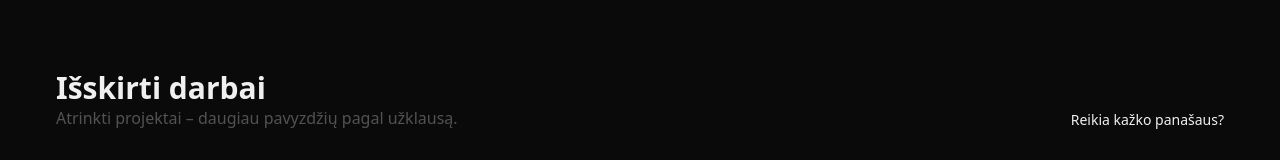
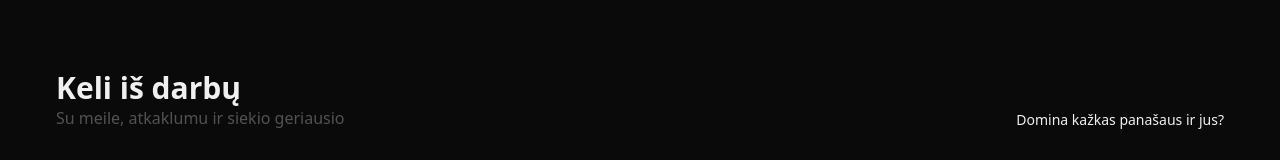
Before and after one commit to vytautasmedia/Vytautas-Portfolio, a React (Vite) app: page / in a window 1280 px wide. Shown: the part 673-833 px from the top of the page. Built offline with nearby package versions, Linux system fonts and the light colour scheme; grey boxes are pictures that could not be loaded.

Commit message:
Update App.tsx

```diff
--- a/src/App.tsx
+++ b/src/App.tsx
@@ -197,10 +197,10 @@ export default function App() {
         <section id='projects' className='container py-16'>
           <div className='mb-8 flex items-end justify-between'>
             <div>
-              <h2 className='text-2xl md:text-3xl font-bold'>Išskirti darbai</h2>
-              <p className='text-neutral-600 dark:text-neutral-400'>Atrinkti projektai – daugiau pavyzdžių pagal užklausą.</p>
+              <h2 className='text-2xl md:text-3xl font-bold'>Keli iš darbų</h2>
+              <p className='text-neutral-600 dark:text-neutral-400'>Su meile, atkaklumu ir siekio geriausio</p>
             </div>
-            <a href='#contact' className='text-sm underline-offset-2 hover:underline'>Reikia kažko panašaus?</a>
+            <a href='#contact' className='text-sm underline-offset-2 hover:underline'>Domina kažkas panašaus ir jus?</a>
           </div>
 
           <div className='grid gap-6 sm:grid-cols-2 lg:grid-cols-3'>
```
